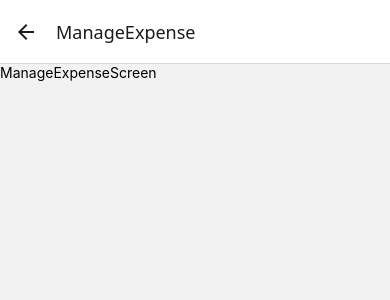
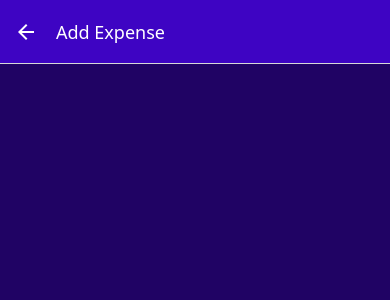
Before and after one commit to psodm/RNCourseExpenses, a React Native app: screen /ManageExpense in a window 390 px wide. Shown: the top 300 px of the page. Built offline with nearby package versions, Linux system fonts and the light colour scheme.

Commit message:
End lesson 140

```diff
--- a/App.js
+++ b/App.js
@@ -15,7 +15,7 @@
 function ExpensesOverview() {
   return (
     <Tab.Navigator
-      screenOptions={({navigation}) => ({
+      screenOptions={({ navigation }) => ({
         headerStyle: {
           backgroundColor: GlobalStyles.colors.primary500,
         },
@@ -24,10 +24,15 @@
           backgroundColor: GlobalStyles.colors.primary500,
         },
         tabBarActiveTintColor: GlobalStyles.colors.accent500,
-        headerRight: ({tintColor}) => (
-          <IconButton icon="add" size={24} color={tintColor} onPress={() => {
-            navigation.navigate("ManageExpense")
-          }} />
+        headerRight: ({ tintColor }) => (
+          <IconButton
+            icon="add"
+            size={24}
+            color={tintColor}
+            onPress={() => {
+              navigation.navigate("ManageExpense");
+            }}
+          />
         ),
       })}
     >
@@ -37,18 +42,22 @@
         options={{
           title: "Recent Expenses",
           tabBarLabel: "Recent",
-          tabBarIcon: ({color, size}) => (
+          tabBarIcon: ({ color, size }) => (
             <Ionicons name="hourglass" size={size} color={color} />
           ),
         }}
       />
-      <Tab.Screen name="AllExpenses" component={AllExpensesScreen} options={{
+      <Tab.Screen
+        name="AllExpenses"
+        component={AllExpensesScreen}
+        options={{
           title: "All Expenses",
           tabBarLabel: "All",
-          tabBarIcon: ({color, size}) => (
+          tabBarIcon: ({ color, size }) => (
             <Ionicons name="calendar" size={size} color={color} />
           ),
-        }}/>
+        }}
+      />
     </Tab.Navigator>
   );
 }
@@ -58,9 +67,22 @@
     <>
       <StatusBar style="auto" />
       <NavigationContainer>
-        <Stack.Navigator>
-          <Stack.Screen name="ExpensesOverview" component={ExpensesOverview} options={{headerShown: false}}/>
-          <Stack.Screen name="ManageExpense" component={ManageExpenseScreen} />
+        <Stack.Navigator
+          screenOptions={{
+            headerStyle: { backgroundColor: GlobalStyles.colors.primary500 },
+            headerTintColor: "white",
+          }}
+        >
+          <Stack.Screen
+            name="ExpensesOverview"
+            component={ExpensesOverview}
+            options={{ headerShown: false }}
+          />
+          <Stack.Screen
+            name="ManageExpense"
+            component={ManageExpenseScreen}
+            options={{ presentation: "modal" }}
+          />
         </Stack.Navigator>
       </NavigationContainer>
     </>
--- a/components/ExpensesOutput/ExpenseItem.js
+++ b/components/ExpensesOutput/ExpenseItem.js
@@ -4,11 +4,11 @@
 import { GlobalStyles } from "../../constants/styles";
 import { getFormattedDate } from "../../utility/date";
 
-const ExpenseItem = ({ description, amount, date }) => {
+const ExpenseItem = ({ id, description, amount, date }) => {
   const navigation = useNavigation();
 
   function expensePressHandler() {
-    navigation.navigate("ManageExpense")
+    navigation.navigate("ManageExpense", {expenseId: id})
   }
 
   return (
--- a/screens/ManageExpenseScreen.js
+++ b/screens/ManageExpenseScreen.js
@@ -1,14 +1,49 @@
-import { StyleSheet, Text, View } from 'react-native'
-import React from 'react'
+import { StyleSheet, Text, View } from "react-native";
+import React, { useLayoutEffect } from "react";
+import IconButton from "../components/ui/IconButton";
+import { GlobalStyles } from "../constants/styles";
 
-const ManageExpenseScreen = () => {
+const ManageExpenseScreen = ({ route, navigation }) => {
+  const editedExpenseId = route.params?.expenseId;
+  const isEditing = !!editedExpenseId;
+
+  useLayoutEffect(() => {
+    navigation.setOptions({
+      title: isEditing ? "Edit Expense" : "Add Expense",
+    });
+  }, [navigation, isEditing]);
+
+  function deleteExpenseHandler() {}
+
   return (
-    <View>
-      <Text>ManageExpenseScreen</Text>
+    <View style={styles.rootContainer}>
+      {isEditing && (
+        <View style={styles.deleteContainer}>
+          <IconButton
+            icon="trash"
+            color={GlobalStyles.colors.error500}
+            size={36}
+            onPress={deleteExpenseHandler}
+          />
+        </View>
+      )}
     </View>
-  )
-}
+  );
+};
 
-export default ManageExpenseScreen
+export default ManageExpenseScreen;
 
-const styles = StyleSheet.create({})
+const styles = StyleSheet.create({
+  rootContainer: {
+    flex: 1,
+    padding: 24,
+    backgroundColor: GlobalStyles.colors.primary800,
+  },
+  deleteContainer: {
+    marginTop: 16,
+    paddingTop: 8,
+    borderTopWidth: 2,
+    borderTopColor: GlobalStyles.colors.primary200,
+    alignItems: 'center'
+  }
+});
```
